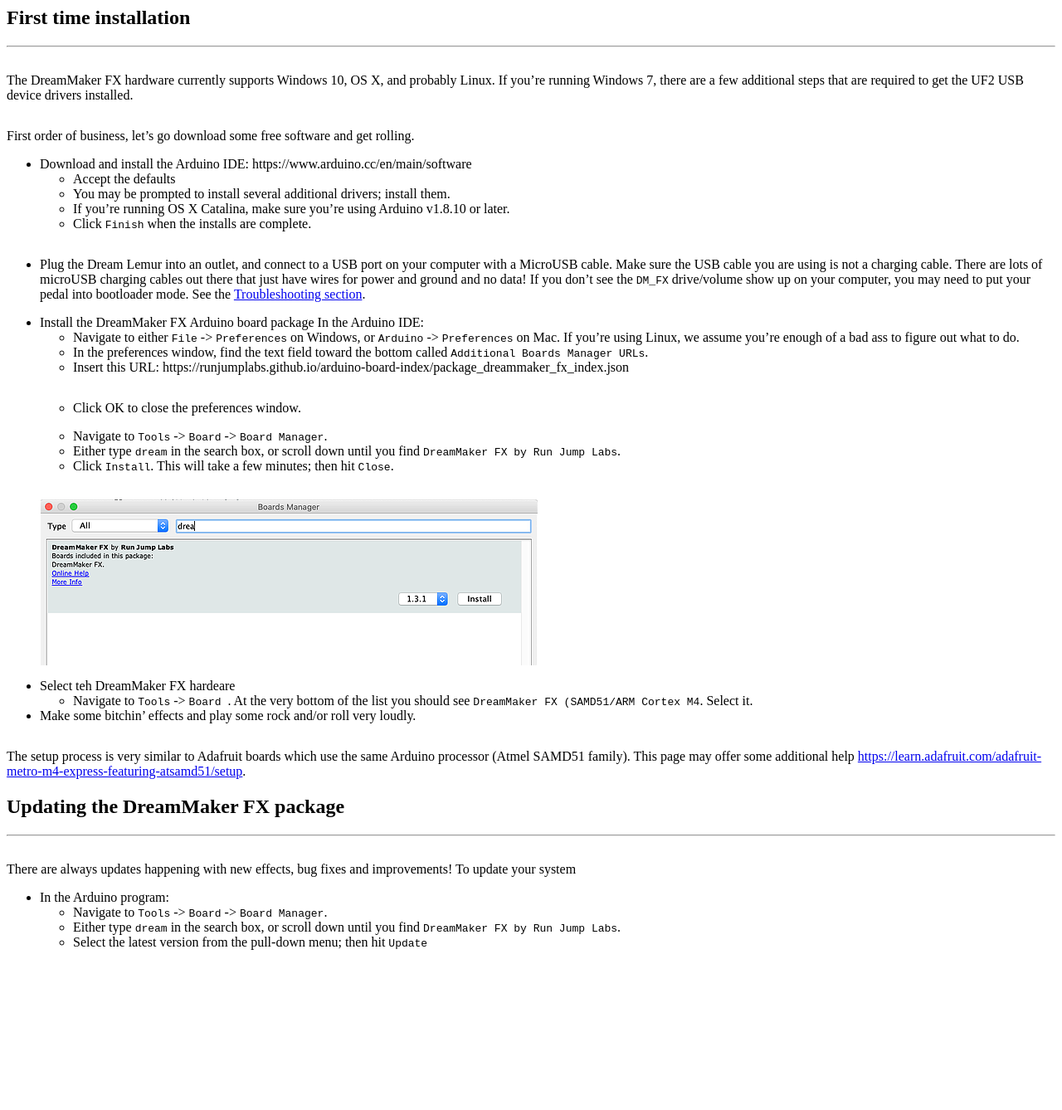
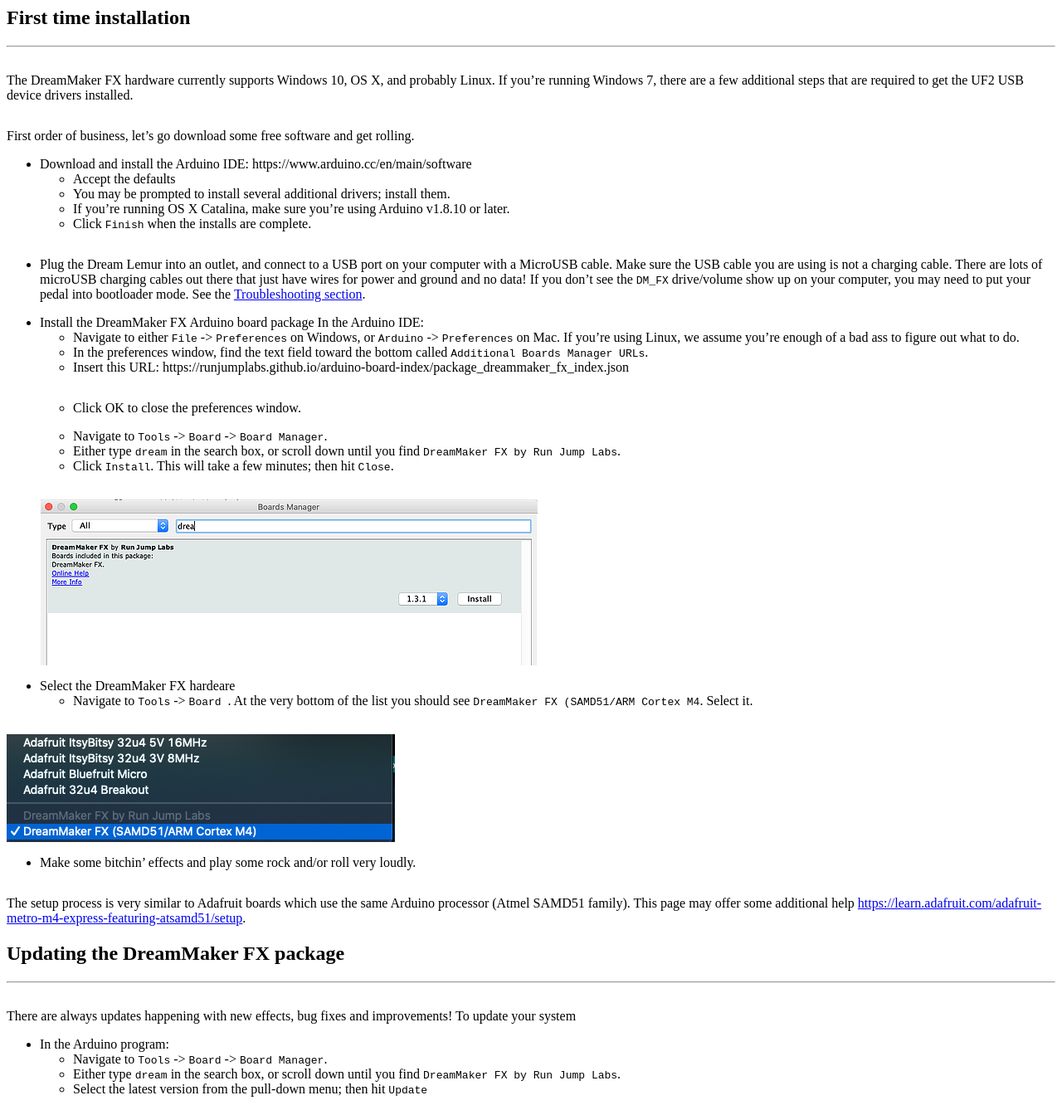
Before and after one commit to runjumplabs/dreammaker_fx, a Jekyll site: the page built from tutorial/install.md, in a window 1280 px wide. Shown: the whole page at 83% size. Built offline with Jekyll 4.4.1, drawn with Linux system fonts in a browser that asks for light colours; before the commit the page ends 1161 px from its top, so only the background shows below that.

Commit message:
select board

```diff
--- a/tutorial/install.md
+++ b/tutorial/install.md
@@ -30,8 +30,10 @@
 
     ![DreamMaker FX package](https://runjumplabs.github.io/dreammaker_fx/assets/images/dmfx-package.png)
 
- * Select teh DreamMaker FX hardeare
+ * Select the DreamMaker FX hardeare
     * Navigate to `Tools` -> `Board `.  At the very bottom of the list you should see `DreamMaker FX (SAMD51/ARM Cortex M4`.  Select it.
+
+![DreamMaker FX package](https://runjumplabs.github.io/dreammaker_fx/assets/images/select-board.png)
 
  * Make some bitchin' effects and play some rock and/or roll very loudly.
 
```
Also changed, not shown: assets/images/select-board.png (added).
